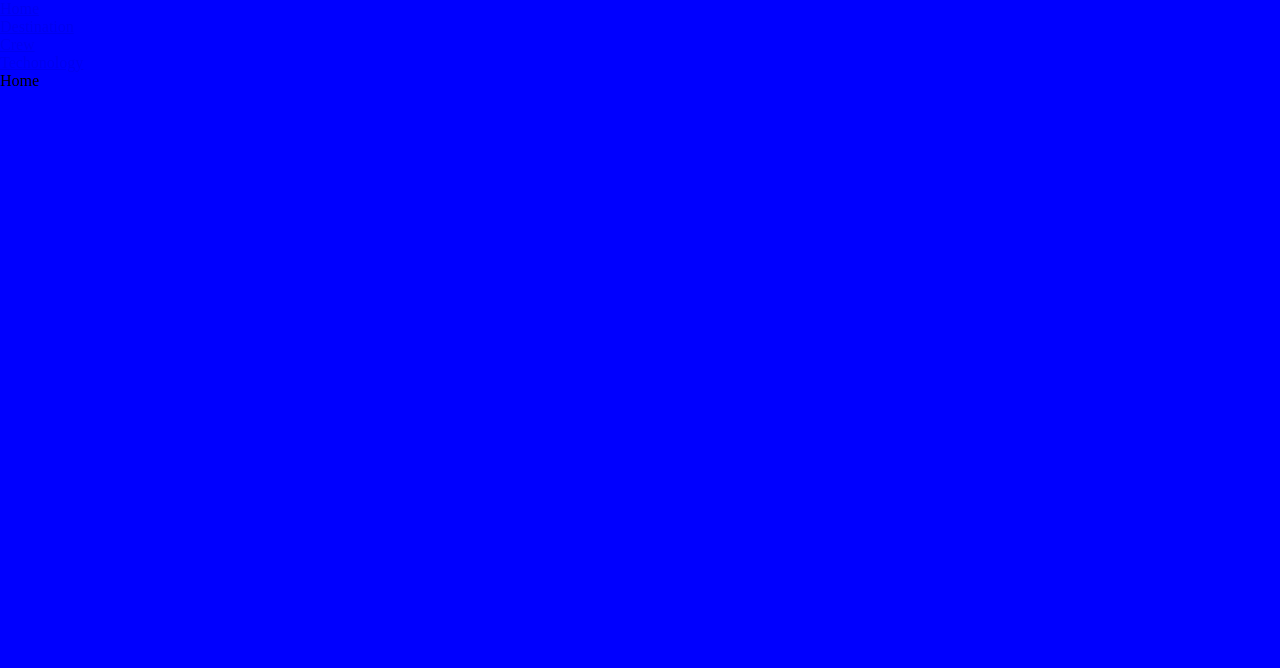
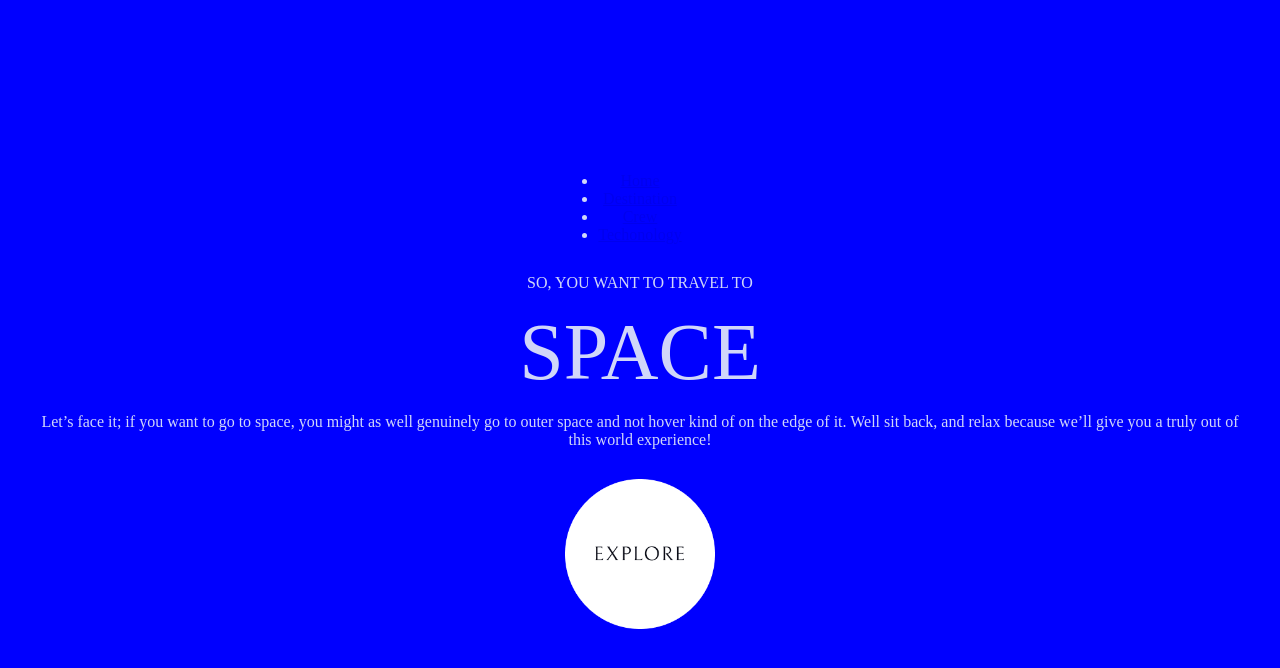
Before and after one commit to Mrcsbda/Space-Tourism, a React (Vite) app: page / in a window 1280 px wide. Shown: the top 668 px of the page. Built offline with nearby package versions, Linux system fonts and the light colour scheme; a web font is replaced by a local one.

Commit message:
inicio maquetacion

```diff
--- a/src/pages/home/Home.jsx
+++ b/src/pages/home/Home.jsx
@@ -1,9 +1,27 @@
-import React from 'react'
+import React from "react";
+import './home.scss';
 
 const Home = () => {
   return (
-    <div>Home</div>
-  )
-}
+    <section className="home">
+      <div className="home__container">
+        <span>SO, YOU WANT TO TRAVEL TO</span>
+        <h1>SPACE</h1>
+        <p>
+          Let’s face it; if you want to go to space, you might as well genuinely
+          go to outer space and not hover kind of on the edge of it. Well sit
+          back, and relax because we’ll give you a truly out of this world
+          experience!
+        </p>
+      </div>
+      <figure className="home__figure">
+        <img src="images/group.png" />
+      </figure>
+      {/* <div className="home__btn">
+        <span>EXPLORE</span>
+      </div> */}
+    </section>
+  );
+};
 
-export default Home
+export default Home;
--- /dev/null
+++ b/src/pages/home/home.scss
@@ -0,0 +1,36 @@
+@import '../../assets/styles/reset.scss';
+@import '../../assets/styles/variables.scss';
+
+.home{
+    display: flex;
+    flex-direction: column;
+    text-align: center;
+    align-items: center;
+    justify-content: center;
+    color: $periwinkle;
+    gap: 30px;
+    padding: 0 15px;
+
+    &__container{
+        display: flex;
+        flex-direction: column;
+        gap: 15px;
+
+        h1{
+            font-size: 80px;
+            font-weight: 300;
+        }
+
+    }
+
+    &__figure{
+        display: flex;
+        width: 150px;
+        height: 150px;
+        img{
+            width: 100%;
+            height: 100%;
+        }
+    }
+
+}
```
Also changed, not shown: public/images/group.png (added).
